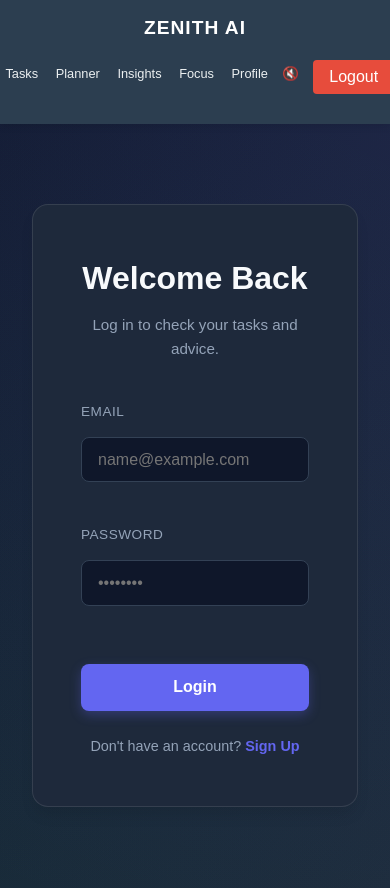
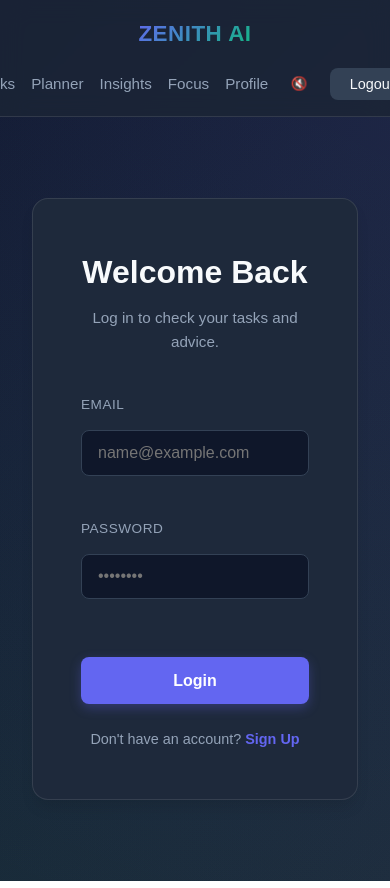
Before and after one commit to thecodexnam/Ultimate-Backend, a React app in the folder TODO/frontend/: page /login in a window 390 px wide. Shown: the top 888 px of the page. Built offline with nearby package versions, Linux system fonts and the light colour scheme; no server answers; sample sign-in values are in the browser's storage; the HTML template or start-up script is replaced by a standard one.

Commit message:
style: update NavBar styling for improved layout and responsiveness

```diff
--- a/TODO/frontend/src/style/NavBar.css
+++ b/TODO/frontend/src/style/NavBar.css
@@ -1,140 +1,112 @@
-/* NavBar Container */
 .navbar {
-  background-color: #2c3e50;
   display: flex;
   justify-content: space-between;
   align-items: center;
-  padding: 1rem 2rem;
-  box-shadow: 0 2px 8px rgba(0, 0, 0, 0.1);
+  padding: 1rem 5%;
   position: sticky;
   top: 0;
   z-index: 1000;
+  background: var(--glass-bg);
+  backdrop-filter: blur(12px);
+  -webkit-backdrop-filter: blur(12px);
+  border-bottom: 1px solid var(--glass-border);
+  transition: all 0.3s ease;
 }
 
-/* Logo Styling */
-.logo {
-  font-size: 1.8rem;
-  font-weight: 700;
-  color: #fff;
-  letter-spacing: 2px;
-  cursor: pointer;
-  transition: color 0.3s ease;
+.logo-container {
+  display: flex;
+  align-items: center;
+  gap: 1rem;
 }
 
-.logo:hover {
-  color: #3498db;
+.logo {
+  font-size: 1.4rem;
+  font-weight: 800;
+  letter-spacing: 0.5px;
+  background: linear-gradient(135deg, var(--accent-color), var(--success-color));
+  -webkit-background-clip: text;
+  background-clip: text;
+  -webkit-text-fill-color: transparent;
 }
 
-/* Navigation Links */
+.level-badge {
+  background: var(--surface-lighter);
+  color: var(--accent-color);
+  padding: 0.2rem 0.6rem;
+  border-radius: 20px;
+  font-size: 0.75rem;
+  font-weight: 700;
+  border: 1px solid var(--accent-color);
+  box-shadow: 0 0 10px rgba(99, 102, 241, 0.2);
+}
+
 .nav-links {
   display: flex;
   list-style: none;
+  align-items: center;
   gap: 2rem;
-  margin: 0;
-  padding: 0;
 }
 
-.nav-links li {
-  margin: 0;
-}
-
-.nav-links a {
-  text-decoration: none;
-  color: #ecf0f1;
-  font-size: 1rem;
+.nav-links li a {
+  font-size: 0.95rem;
   font-weight: 500;
-  padding: 0.5rem 1rem;
-  border-radius: 4px;
-  transition: all 0.3s ease;
+  color: var(--text-secondary);
+  transition: color 0.2s ease;
   position: relative;
 }
 
-.nav-links a:hover {
-  background-color: #34495e;
-  color: #3498db;
+.nav-links li a:hover {
+  color: var(--text-primary);
 }
 
-.nav-links a::after {
+.nav-links li a::after {
   content: '';
   position: absolute;
-  bottom: 0;
+  bottom: -4px;
   left: 0;
   width: 0;
   height: 2px;
-  background-color: #3498db;
+  background: var(--accent-color);
   transition: width 0.3s ease;
 }
 
-.nav-links a:hover::after {
+.nav-links li a:hover::after {
   width: 100%;
 }
 
-/* User Info and Logout Button */
 .user-info {
-  color: #2ecc71;
-  font-weight: 600;
+  font-size: 0.9rem;
+  color: var(--text-secondary);
   margin-right: 1rem;
-  display: inline-block;
+  padding-right: 1rem;
+  border-right: 1px solid var(--glass-border);
 }
 
 .logout-btn {
-  background-color: #e74c3c;
-  color: white;
-  border: none;
-  padding: 0.5rem 1rem;
-  border-radius: 4px;
-  cursor: pointer;
+  padding: 0.5rem 1.25rem;
+  background: var(--surface-lighter);
+  color: var(--text-primary);
+  border-radius: var(--radius-sm);
+  font-size: 0.9rem;
   font-weight: 500;
-  transition: all 0.3s ease;
-  font-size: 1rem;
 }
 
 .logout-btn:hover {
-  background-color: #c0392b;
-  transform: translateY(-2px);
-  box-shadow: 0 4px 8px rgba(231, 76, 60, 0.3);
+  background: var(--error-color);
+  transform: translateY(-1px);
 }
 
-/* Responsive Design */
+/* Mobile responsive - simple stack */
 @media (max-width: 768px) {
   .navbar {
     flex-direction: column;
     gap: 1rem;
     padding: 1rem;
   }
-
-  .logo {
-    font-size: 1.4rem;
-  }
-
   .nav-links {
     gap: 1rem;
-    width: 100%;
-    justify-content: center;
   }
-
-  .nav-links a {
-    font-size: 0.9rem;
-    padding: 0.4rem 0.8rem;
+  .user-info {
+    display: none;
   }
 }
-
-@media (max-width: 480px) {
-  .navbar {
-    padding: 0.8rem;
-  }
-
-  .logo {
-    font-size: 1.2rem;
-    letter-spacing: 1px;
-  }
-
-  .nav-links {
-    gap: 0.5rem;
-  }
-
-  .nav-links a {
-    font-size: 0.8rem;
-    padding: 0.3rem 0.6rem;
-  }
-}
```
